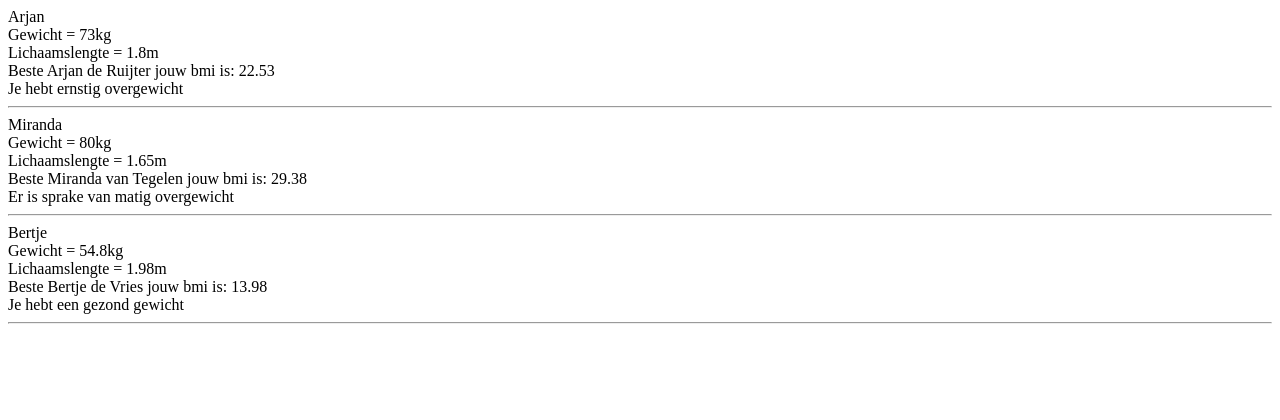
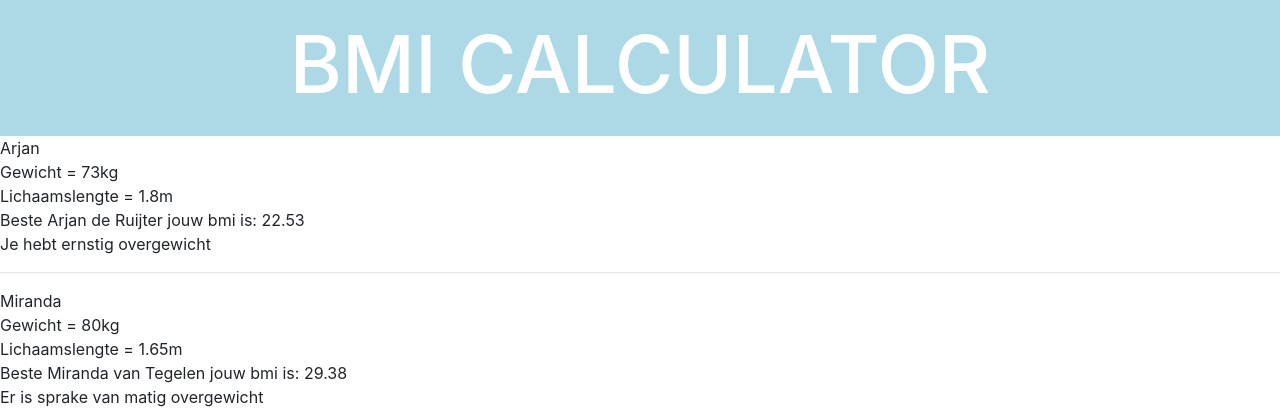
Before and after one commit to rra-am1c-2018/Bprg-Bmicalculator, a PHP site: page / in a window 1280 px wide. Shown: the top 420 px of the page. Run offline with PHP 8.4, Linux system fonts and the light colour scheme.

Commit message:
getbootstrap

```diff
--- /dev/null
+++ b/css/style.css
@@ -0,0 +1,10 @@
+.container-fluid {
+  background-color: lightblue;
+  color: white;
+  text-align: center;
+  padding:1em;
+}
+
+.container-fluid h1 {
+  font-size: 5em;
+}
--- a/index.php
+++ b/index.php
@@ -1,3 +1,45 @@
+<!doctype html>
+<html lang="en">
+  <head>
+    <!-- Required meta tags -->
+    <meta charset="utf-8">
+    <meta name="viewport" content="width=device-width, initial-scale=1, shrink-to-fit=no">
+
+    <!-- Bootstrap CSS -->
+    <link rel="stylesheet" href="https://stackpath.bootstrapcdn.com/bootstrap/4.3.1/css/bootstrap.min.css" integrity="sha384-ggOyR0iXCbMQv3Xipma34MD+dH/1fQ784/j6cY/iJTQUOhcWr7x9JvoRxT2MZw1T" crossorigin="anonymous">
+    <link rel="stylesheet" href="./css/style.css">
+    <title>BMI Calculator</title>
+  </head>
+  <body>
+    <main>
+      <section class="container-fluid"><h1>BMI CALCULATOR</h1></section>
+      <section class="container"></section>
+      <section class="container"></section>
+
+    </main>
+
+
+
+
+
+    <!-- Optional JavaScript -->
+    <!-- jQuery first, then Popper.js, then Bootstrap JS -->
+    <script src="https://code.jquery.com/jquery-3.3.1.min.js" integrity="sha256-FgpCb/KJQlLNfOu91ta32o/NMZxltwRo8QtmkMRdAu8=" crossorigin="anonymous"></script>
+    <script src="https://cdnjs.cloudflare.com/ajax/libs/popper.js/1.14.7/umd/popper.min.js" integrity="sha384-UO2eT0CpHqdSJQ6hJty5KVphtPhzWj9WO1clHTMGa3JDZwrnQq4sF86dIHNDz0W1" crossorigin="anonymous"></script>
+    <script src="https://stackpath.bootstrapcdn.com/bootstrap/4.3.1/js/bootstrap.min.js" integrity="sha384-JjSmVgyd0p3pXB1rRibZUAYoIIy6OrQ6VrjIEaFf/nJGzIxFDsf4x0xIM+B07jRM" crossorigin="anonymous"></script>
+  </body>
+</html>
+
+
+
+
+
+
+
+
+
+
+
 <?php
   include("./classes/class_bmi.php");
   // We kunnen een object van een class maken met het gereserveerde woord new
```
